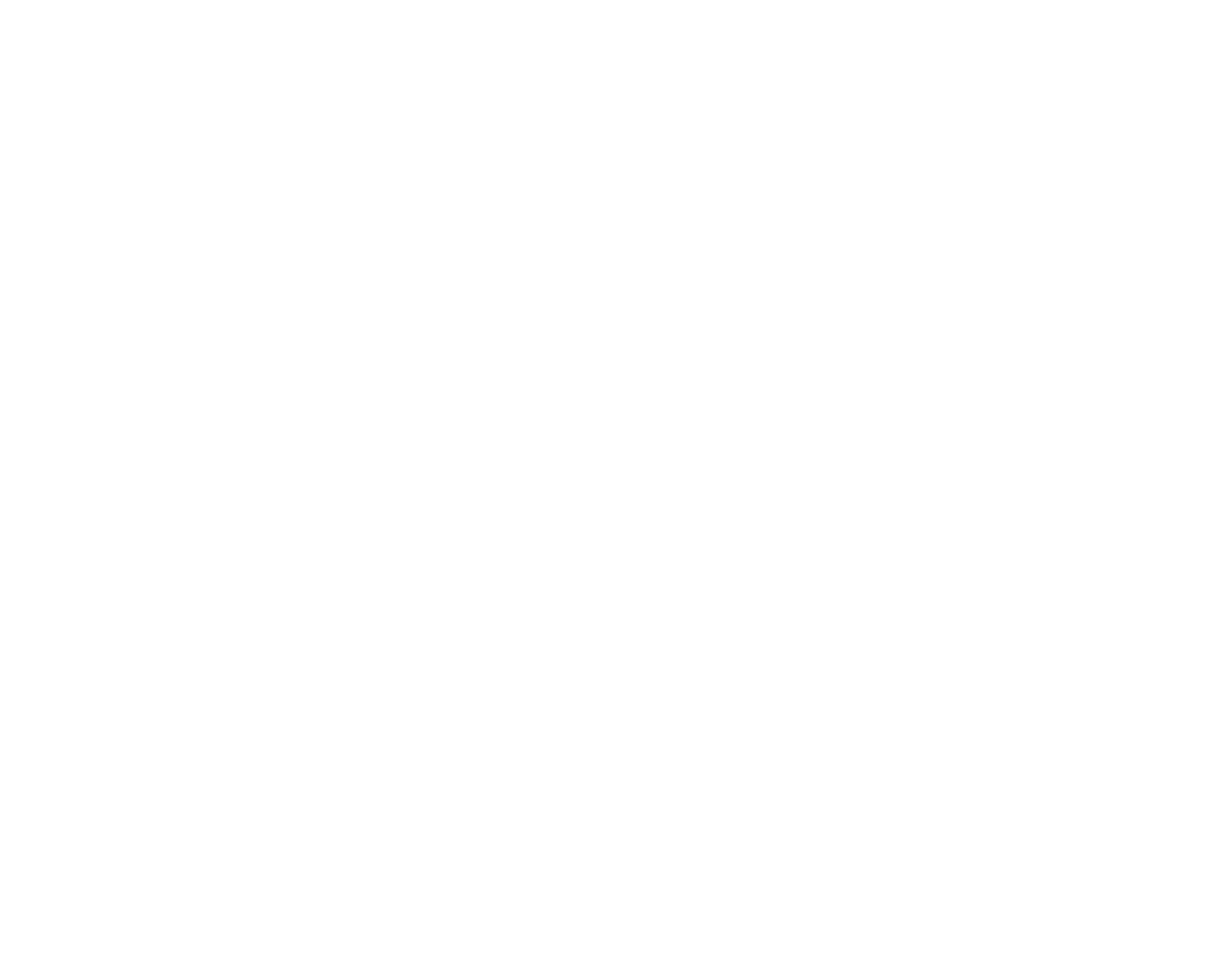
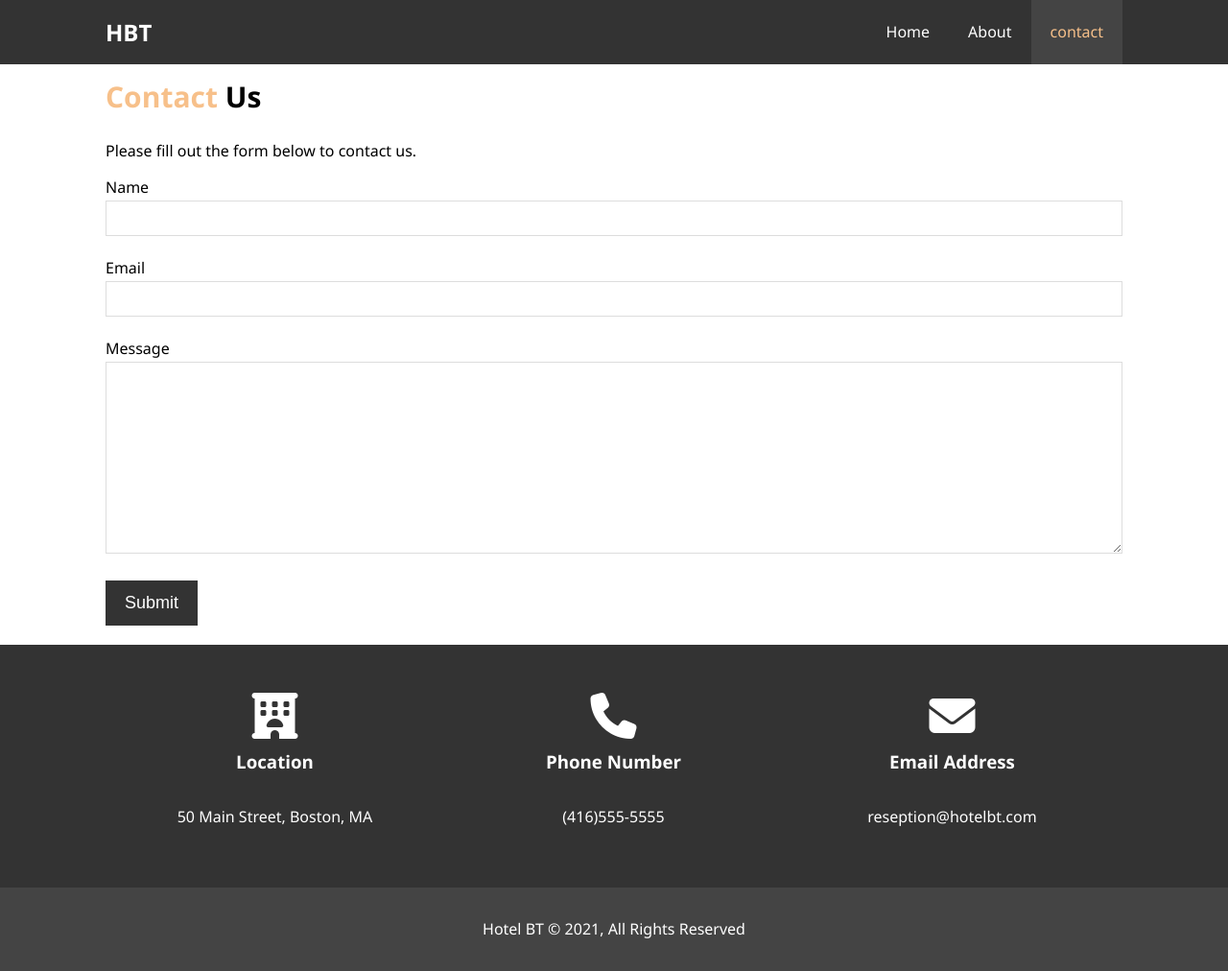
Before and after one commit to ValeriyaS-code/BThotel, a plain HTML site: page contact.html in a window 1280 px wide. Shown: the whole page at 96% size. Before the commit the page ends 800 px from the top, so only its background shows below. Drawn offline with Linux system fonts and the light colour scheme.

Commit message:
contact page completed

```diff
--- a/assets/css/style.css
+++ b/assets/css/style.css
@@ -236,6 +236,33 @@ p {
     opacity: 0.8;
 }
 
+/*Contact Form */
+
+#contact-form .form-group {
+    margin-bottom: 20px;
+}
+
+#conttact-form label {
+    display: block;
+    margin-bottom: 5px;
+}
+
+#contact-for, input,
+#contact-form textarea {
+    width: 100%;
+    padding: 10px;
+    border: 1px #ddd solid;
+}
+
+#contact-form textarea {
+    height: 200px;
+}
+
+#contact-for, input:focus,
+#contact-form textarea:focus {
+    outline: none;
+    border-color: #f7c08a;
+}
 /* Footer*/
 #main-footer {
     text-align: center;
--- a/contact.html
+++ b/contact.html
@@ -0,0 +1,72 @@
+<!DOCTYPE html>
+<html lang="en">
+<head>
+    <meta charset="UTF-8">
+    <meta name="viewport" content="width=device-width, initial-scale=1.0">
+    <meta name="description" content="Welcome to the most extraordinary hotel in Boston Massachusetts">
+    <meta name="keywords" content="hotel,boston hotel,new england hotel">
+    <script src="https://kit.fontawesome.com/042ea8bed4.js" crossorigin="anonymous"></script>
+    <link rel="stylesheet" href="./assets/css/style.css">
+    <title>Hotel BT | Contact Us</title>
+</head>
+<body>
+    <header>
+        <nav id="navbar">
+            <div class="container">
+                <h1 class="logo"><a href="index.html">HBT</a></h1>
+                <ul>
+                    <li><a href="index.html">Home</a></li>
+                    <li><a href="about.html">About</a></li>
+                    <li><a class="current" href="contact.html">contact</a></li>
+                </ul>
+            </div>
+        </nav>
+     </header>
+     <section id="contact-form" class="py-2">
+         <div class="container">
+             <h2 class="l-heading"><span class="text-primary">Contact</span> Us</h2>
+             <p>Please fill out the form below to contact us.</p>
+             <form action="process.php">
+                 <div class="form-group">
+                     <label for="name">Name</label>
+                     <input type="text" name="name" id="name">
+                 </div>
+                 <div class="form-group">
+                    <label for="email">Email</label>
+                    <input type="email" name="name" id="email">
+                </div>
+                <div class="form-group">
+                    <label for="meassage">Message</label>
+                    <textarea name="message" id="message"></textarea>
+                </div>
+                <button type="submit" class="btn">Submit</button>
+             </form>
+         </div>
+     </section>
+
+    <section id="contact-info" class="bg-dark">
+        <div class="container">
+            <div class="box">
+                <i class="fas fa-hotel fa-3x"></i>
+                <h3>Location</h3>
+                <p>50 Main Street, Boston, MA</p>
+            </div>
+            <div class="box">
+                <i class="fas fa-phone fa-3x"></i>
+                <h3>Phone Number</h3>
+                <p>(416)555-5555</p>
+            </div>
+            <div class="box">
+                <i class="fas fa-envelope fa-3x"></i>
+                <h3>Email Address</h3>
+                <p>reseption@hotelbt.com</p>
+            </div>
+
+        </div>
+    </section>
+
+
+    <footer id="main-footer">
+        <p>Hotel BT &copy; 2021, All Rights Reserved</p>
+    </footer>
+</body>
```
